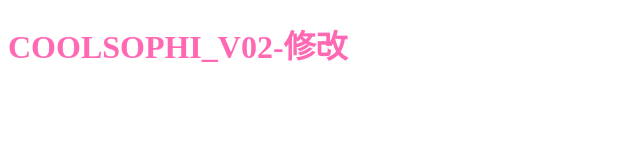
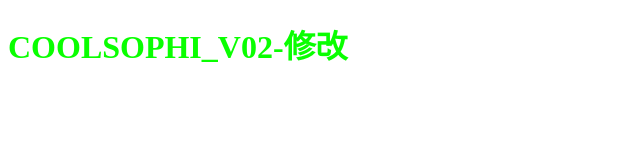
Before and after one commit to COOLSOPHI/P_01_1114, a plain HTML site: page index.html in a window 1280 px wide. Shown: the whole page, without its empty margins (0-640 px from the left). Drawn offline with Linux system fonts and the light colour scheme.

Commit message:
調整CSS樣式為綠色

```diff
--- a/style.css
+++ b/style.css
@@ -1,3 +1,3 @@
 h1{
-    color: hotpink;
+color: #09ff00; ;
 }
```
